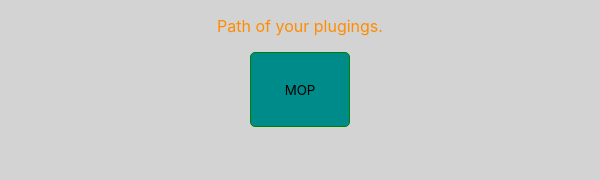
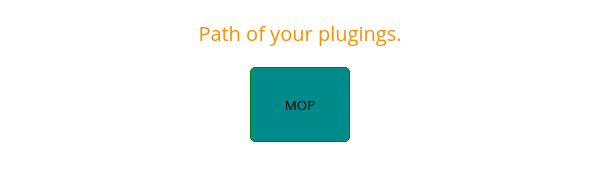
Before and after one commit to sholladay/mop-app, an Electron app: page index.html in a window 600 px wide. Drawn offline with Linux system fonts and the light colour scheme.

Commit message:
Add root settings to css. Put font-size to 20px

```diff
--- a/index.css
+++ b/index.css
@@ -1,12 +1,8 @@
-html,
-body {
-	padding: 0;
-	margin: 0;
-}
-
-body {
-	font-family: -apple-system, 'Helvetica Neue', Helvetica, sans-serif;
-	background-color: lightgray;
+:root {
+    background: var(--nd-gray-dark);
+    color: var(--nd-yellow);
+    font-family: 'Open Sans', sans-serif;
+    font-size: 20px;
 }
 #output {
 	text-align: center;
@@ -15,11 +11,11 @@ body {
 #mop {
 	margin: 0 auto;
 	display: block;
-	width: 100px;
-	height: 75px;
+	width: 5rem;
+	height: 3.75rem;
 	text-align: center;
-	font-style: 40px;
-	border-radius: 5px;
+	font-style: 2rem;
+	border-radius: 0.25rem;
 	border: 1px solid green;
 	font-family: inherit;
 	outline: none;
```
